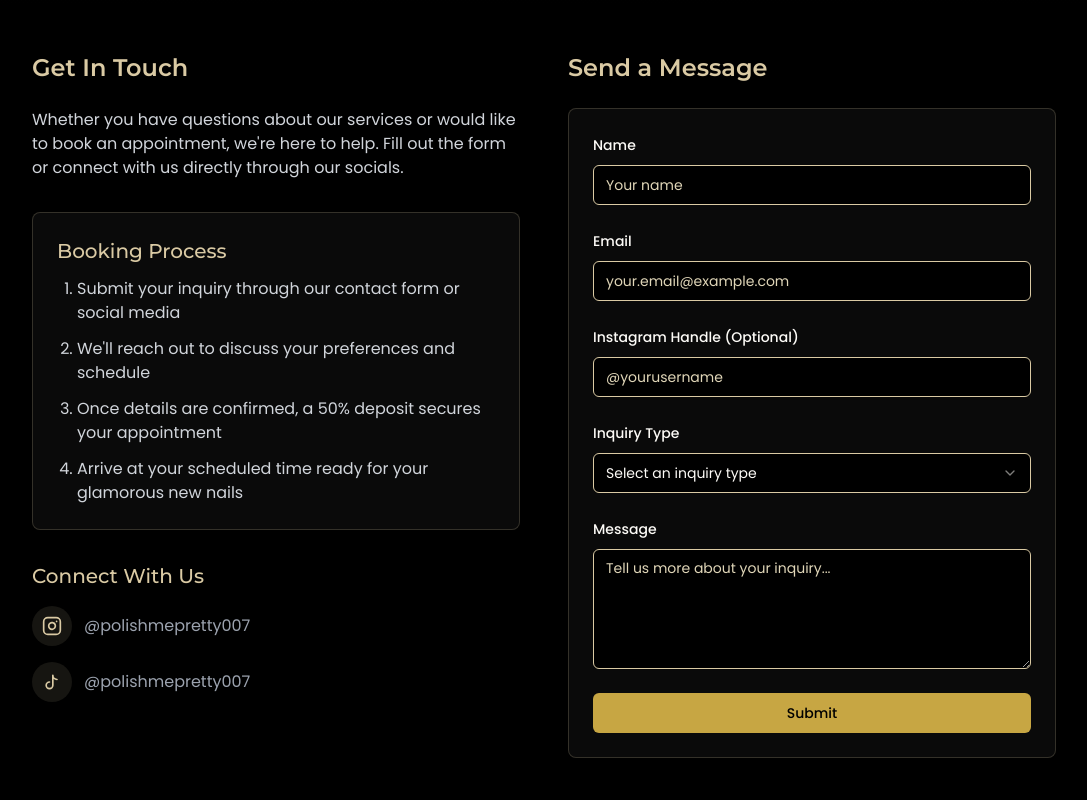
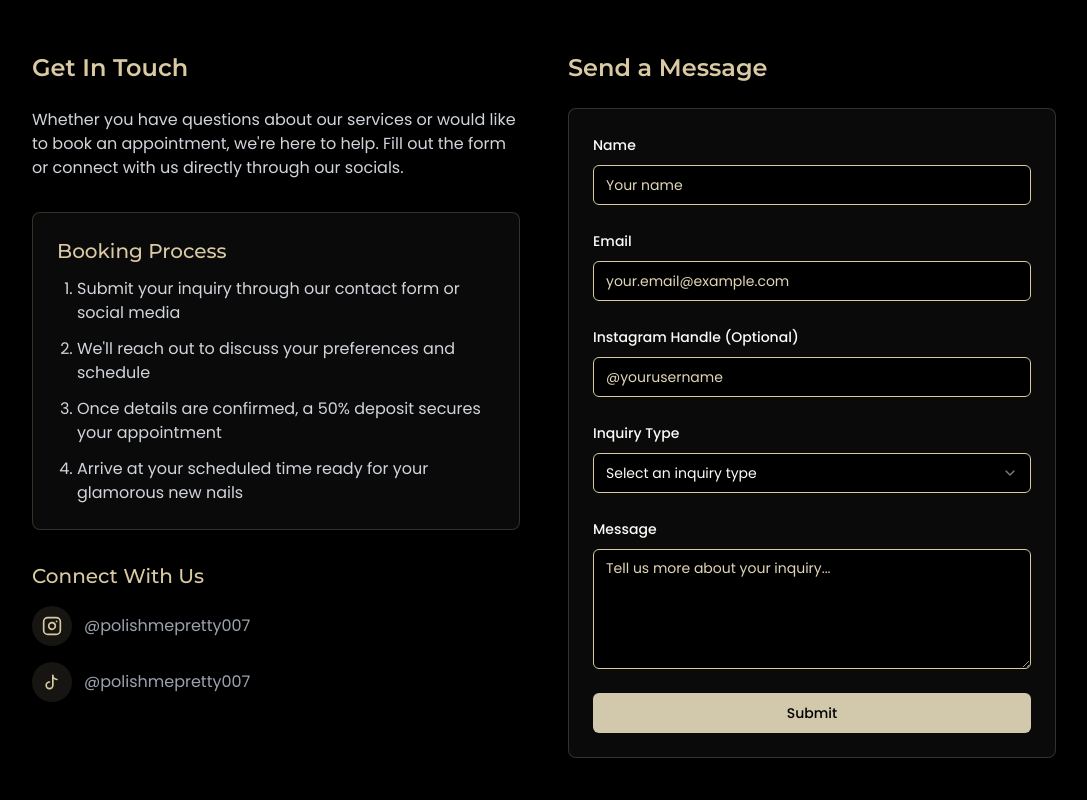
Before and after one commit to shaun6359/gilded-glamour-nails, a React (Vite) app: page /contact in a window 1280 px wide. Shown: the part 380-1180 px from the top of the page, without its empty margins (96-1183 px from the left). Built offline with nearby package versions, Linux system fonts and the light colour scheme.

Commit message:
Fix: Apply gold color to titles
Apply the gold color to all titles and the "Polish Me Pretty" text.

```diff
--- a/src/index.css
+++ b/src/index.css
@@ -1,3 +1,4 @@
+
 @tailwind base;
 @tailwind components;
 @tailwind utilities;
@@ -13,7 +14,7 @@
     --popover: 0 0% 5%;
     --popover-foreground: 45 54% 98%;
 
-    --primary: 45 54% 52%;
+    --primary: 45 30% 75%;
     --primary-foreground: 0 0% 0%;
 
     --secondary: 0 0% 15%;
@@ -22,26 +23,26 @@
     --muted: 0 0% 15%;
     --muted-foreground: 45 39% 80%;
 
-    --accent: 45 54% 52%;
+    --accent: 45 30% 75%;
     --accent-foreground: 0 0% 0%;
 
     --destructive: 0 84.2% 60.2%;
     --destructive-foreground: 45 54% 98%;
 
-    --border: 45 54% 52%;
-    --input: 45 54% 52%;
-    --ring: 45 54% 52%;
+    --border: 45 30% 75%;
+    --input: 45 30% 75%;
+    --ring: 45 30% 75%;
 
     --radius: 0.5rem;
 
     --sidebar-background: 0 0% 0%;
     --sidebar-foreground: 45 54% 98%;
-    --sidebar-primary: 45 54% 52%;
+    --sidebar-primary: 45 30% 75%;
     --sidebar-primary-foreground: 0 0% 0%;
     --sidebar-accent: 0 0% 15%;
     --sidebar-accent-foreground: 45 54% 98%;
-    --sidebar-border: 45 54% 52%;
-    --sidebar-ring: 45 54% 52%;
+    --sidebar-border: 45 30% 75%;
+    --sidebar-ring: 45 30% 75%;
   }
 }
 
@@ -61,23 +62,23 @@
 
 @layer components {
   .gold-border {
-    @apply border-[#d8b74b] border-[1px];
+    @apply border-[#dacaa4] border-[1px];
   }
 
   .gold-glow {
-    @apply shadow-[0_0_10px_rgba(216,183,75,0.5)];
+    @apply shadow-[0_0_10px_rgba(218,202,164,0.5)];
   }
 
   .nav-link {
-    @apply relative text-foreground font-montserrat text-sm uppercase tracking-wider hover:text-gold transition-colors duration-300 after:content-[''] after:absolute after:w-0 after:h-[2px] after:bg-gold after:bottom-[-2px] after:left-0 after:transition-all after:duration-300 hover:after:w-full;
+    @apply relative text-foreground font-montserrat text-sm uppercase tracking-wider hover:text-[#dacaa4] transition-colors duration-300 after:content-[''] after:absolute after:w-0 after:h-[2px] after:bg-[#dacaa4] after:bottom-[-2px] after:left-0 after:transition-all after:duration-300 hover:after:w-full;
   }
 
   .nav-link-active {
-    @apply text-gold after:w-full;
+    @apply text-[#dacaa4] after:w-full;
   }
 
   .gold-gradient {
-    @apply bg-gradient-to-r from-[#ba9d41] via-[#d8b74b] to-[#e6c968] text-transparent bg-clip-text;
+    @apply bg-gradient-to-r from-[#dacaa4] via-[#dacaa4] to-[#dacaa4] text-transparent bg-clip-text;
   }
 
   .gallery-item {
@@ -97,11 +98,11 @@
   }
 
   .btn-primary {
-    @apply bg-gold text-black hover:bg-gold-light hover:shadow-md;
+    @apply bg-[#dacaa4] text-black hover:bg-[#dacaa4] hover:shadow-md;
   }
 
   .btn-outline {
-    @apply bg-transparent border border-gold text-gold hover:bg-gold/10 hover:shadow-md;
+    @apply bg-transparent border border-[#dacaa4] text-[#dacaa4] hover:bg-[#dacaa4]/10 hover:shadow-md;
   }
 
   .section-title {
@@ -110,6 +111,6 @@
 
   .section-title::after {
     content: '';
-    @apply absolute -bottom-2 left-1/4 right-1/4 h-[2px] bg-gold;
+    @apply absolute -bottom-2 left-1/4 right-1/4 h-[2px] bg-[#dacaa4];
   }
 }
--- a/tailwind.config.ts
+++ b/tailwind.config.ts
@@ -1,3 +1,4 @@
+
 import type { Config } from "tailwindcss";
 
 export default {
@@ -110,10 +111,10 @@ export default {
                 },
                 'glow': {
                     '0%, 100%': {
-                        boxShadow: '0 0 5px rgba(212, 175, 55, 0.5)'
+                        boxShadow: '0 0 5px rgba(218, 202, 164, 0.5)'
                     },
                     '50%': {
-                        boxShadow: '0 0 20px rgba(212, 175, 55, 0.8)'
+                        boxShadow: '0 0 20px rgba(218, 202, 164, 0.8)'
                     }
                 }
             },
```
